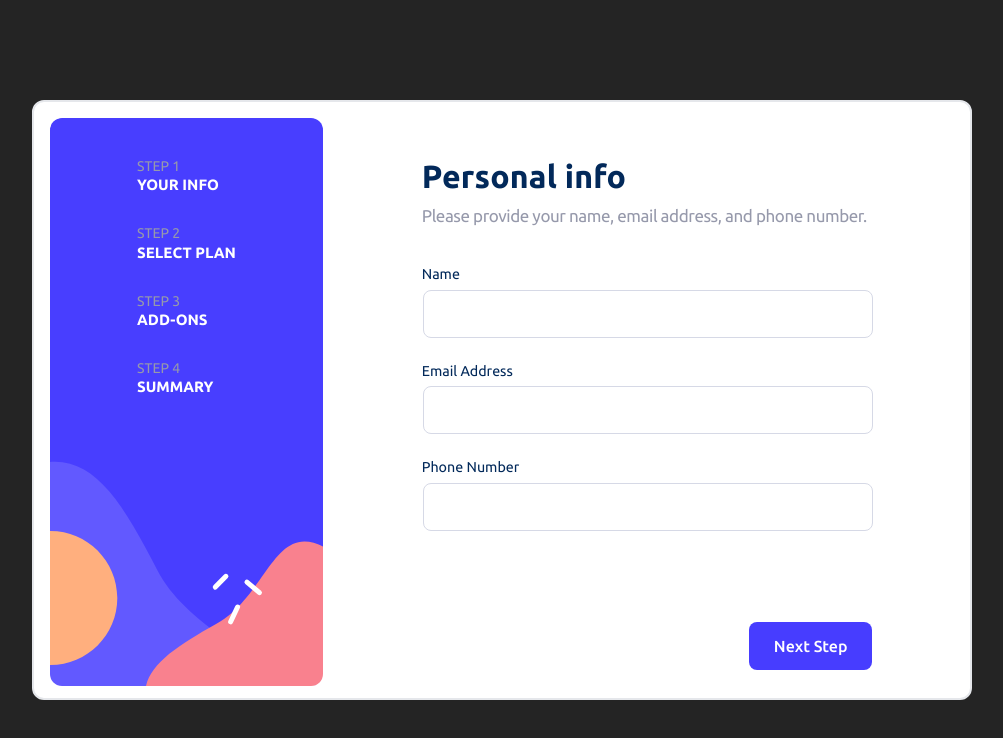
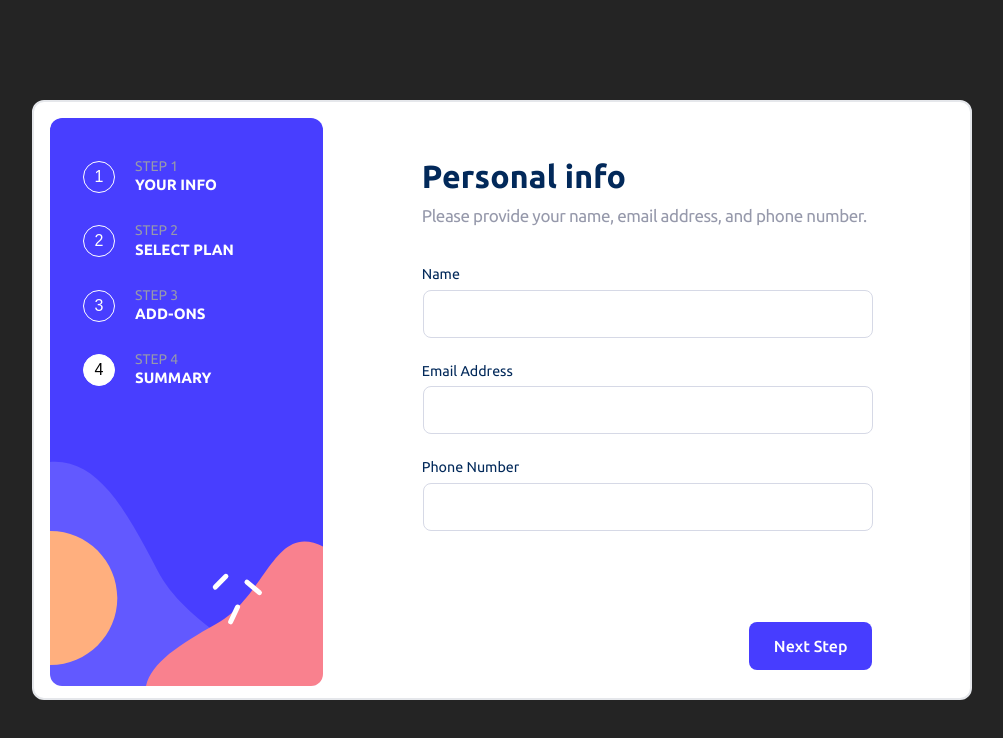
Before and after one commit to DaedalusHatak/fun-project, a Vue app: page / in a window 1280 px wide. Shown: the top 738 px of the page, without its empty margins (138-1141 px from the left). Built offline with nearby package versions, Linux system fonts and the light colour scheme.

Commit message:
step changing

```diff
--- a/src/views/Home.vue
+++ b/src/views/Home.vue
@@ -3,10 +3,13 @@
 		class="w-988 bg-white text-black p-4 grid grid-cols-3 border-2 rounded-xl"
 	>
 		<div class="bg-sidebar rounded-xl h-full grid justify-items-center">
-			<div class="uppercase top text-white ">
-				<div class="text-left texting-body step-padding font-bold" v-for="step in steps">
-					<p class="text-cgray font-normal step ">{{ step.stepNumber }}</p>
-					<p>{{ step.stepName }}</p>
+			<div class="uppercase top pr-14 text-white ">
+				<div class="stepgrid  text-left texting-body step-padding font-bold" v-for="step in steps">
+
+						<div :class="currentStep === step.id ? 'current-step' : ''" class="mt-1 circle">{{step.id}}</div>
+
+			<div><p class="text-cgray font-normal step ">{{ step.stepNumber }}</p>
+					<p>{{ step.stepName }}</p></div>
 				</div>
 			</div>
 		</div>
@@ -40,20 +43,25 @@ export default {
 			formEmail:'',
 			formPhone:'',
 			errors: false,
+			currentStep: '4',
 			steps: [
 				{
+					id:'1',
 					stepNumber: 'step 1',
 					stepName: 'Your info',
 				},
                 {
+					id:'2',
 					stepNumber: 'step 2',
 					stepName: 'Select plan',
 				},
                 {
+					id:'3',
 					stepNumber: 'step 3',
 					stepName: 'Add-ons',
 				},
                 {
+					id:'4',
 					stepNumber: 'step 4',
 					stepName: 'Summary',
 				},
@@ -74,6 +82,28 @@ export default {
 </script>
 
 <style scoped>
+.circle {
+  border-radius: 100%;
+  width: 32px;
+  height: 32px;
+  padding-top: 6px;
+  margin-right: 20px;
+  background: transparent;
+  border: 1px solid #fff;
+  color: #fff;
+  text-align: center;
+  font: 16px Arial, sans-serif;
+}
+.current-step{
+
+	color:#000;
+	background-color: white;
+}
+.stepgrid{
+	display: grid;
+	grid-template-columns: min-content 1fr;
+	align-content: left;
+}
 .error {
 
     outline: 2px solid red;
@@ -90,7 +120,7 @@ export default {
     padding-top: 39px;
 }
 .step-padding{
-    padding-bottom: 29px;
+    padding-bottom: 26px;
 }
 .w-988 {
 	width: 940px;
--- a/vite.config.js
+++ b/vite.config.js
@@ -3,5 +3,8 @@ import vue from '@vitejs/plugin-vue'
 
 // https://vitejs.dev/config/
 export default defineConfig({
+  server:{
+    host:true,
+  },
   plugins: [vue()],
 })
```
